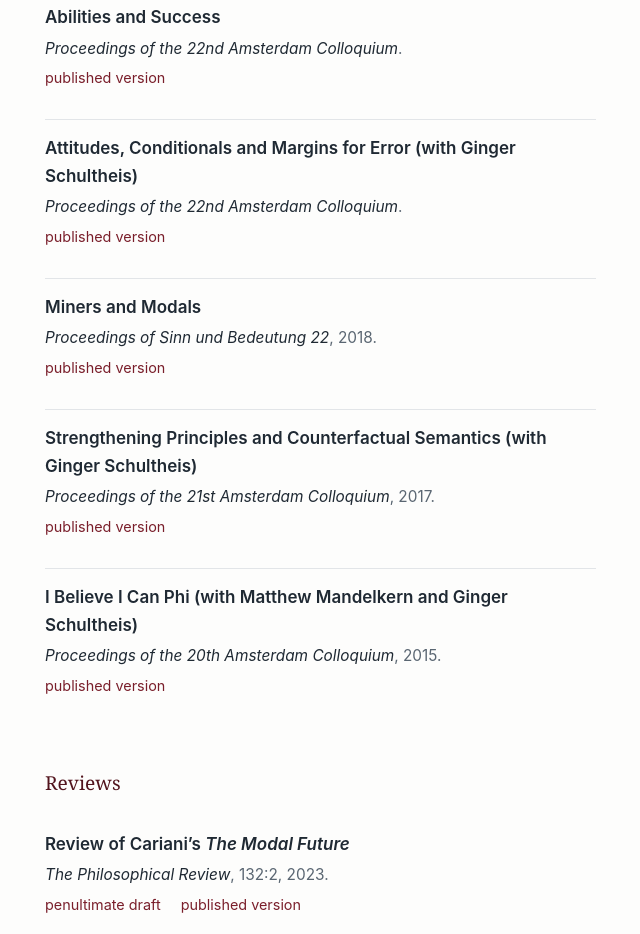
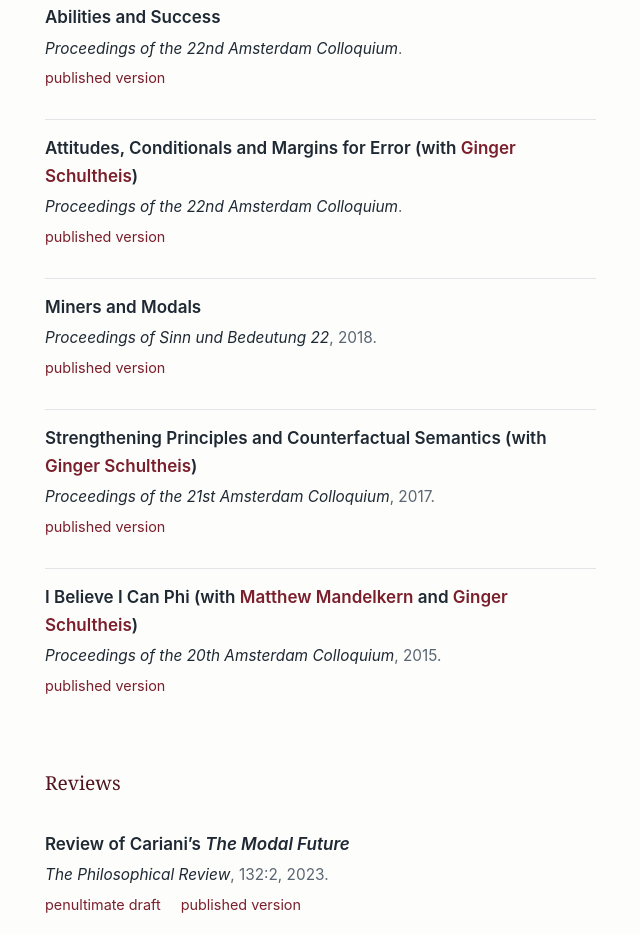
Before and after one commit to boylanda/boylanda.github.io, a plain HTML site: page research.html in a window 1280 px wide. Shown: the part 1856-2790 px from the top of the page, without its empty margins (89-729 px from the left). Drawn offline with Linux system fonts and the light colour scheme.

Commit message:
Update Mandelkern's homepage link to mmandelkern.github.io
Also restores coauthor links on the proceedings entries that the
original Weebly page had but the migration dropped, and switches the
one remaining http:// coauthor link to https.

```diff
--- a/research.html
+++ b/research.html
@@ -32,7 +32,7 @@
     <h2>Journal Articles</h2>
 
     <div class="pub">
-      <p class="pub-title">Ability and Actuality (with <a href="http://gingerschultheis.com" target="_blank" rel="noopener">Ginger Schultheis</a>)</p>
+      <p class="pub-title">Ability and Actuality (with <a href="https://www.gingerschultheis.com/" target="_blank" rel="noopener">Ginger Schultheis</a>)</p>
       <p class="pub-meta"><em>Philosophical Perspectives</em>, forthcoming.</p>
       <p class="pub-links"><a href="https://www.gingerschultheis.com/uploads/8/2/5/7/82578678/2025_final.pdf" target="_blank">penultimate draft</a></p>
     </div>
@@ -80,7 +80,7 @@
     </div>
 
     <div class="pub">
-      <p class="pub-title">Agentive Modals (with <a href="http://mandelkern.hosting.nyu.edu/" target="_blank" rel="noopener">Matthew Mandelkern</a> and <a href="https://www.gingerschultheis.com/" target="_blank" rel="noopener">Ginger Schultheis</a>)</p>
+      <p class="pub-title">Agentive Modals (with <a href="https://mmandelkern.github.io/" target="_blank" rel="noopener">Matthew Mandelkern</a> and <a href="https://www.gingerschultheis.com/" target="_blank" rel="noopener">Ginger Schultheis</a>)</p>
       <p class="pub-meta"><em>The Philosophical Review</em>, 126:3, 2017.</p>
       <p class="pub-links"><a href="https://philpapers.org/archive/MANAM.pdf" target="_blank">penultimate draft</a></p>
     </div>
@@ -108,7 +108,7 @@
     </div>
 
     <div class="pub">
-      <p class="pub-title">Attitudes, Conditionals and Margins for Error (with Ginger Schultheis)</p>
+      <p class="pub-title">Attitudes, Conditionals and Margins for Error (with <a href="https://www.gingerschultheis.com/" target="_blank" rel="noopener">Ginger Schultheis</a>)</p>
       <p class="pub-meta"><em>Proceedings of the 22nd Amsterdam Colloquium</em>.</p>
       <p class="pub-links"><a href="files/ac_proceedings_paper.pdf" target="_blank">published version</a></p>
     </div>
@@ -120,13 +120,13 @@
     </div>
 
     <div class="pub">
-      <p class="pub-title">Strengthening Principles and Counterfactual Semantics (with Ginger Schultheis)</p>
+      <p class="pub-title">Strengthening Principles and Counterfactual Semantics (with <a href="https://www.gingerschultheis.com/" target="_blank" rel="noopener">Ginger Schultheis</a>)</p>
       <p class="pub-meta"><em>Proceedings of the 21st Amsterdam Colloquium</em>, 2017.</p>
       <p class="pub-links"><a href="files/amsterdam.pdf" target="_blank">published version</a></p>
     </div>
 
     <div class="pub">
-      <p class="pub-title">I Believe I Can Phi (with Matthew Mandelkern and Ginger Schultheis)</p>
+      <p class="pub-title">I Believe I Can Phi (with <a href="https://mmandelkern.github.io/" target="_blank" rel="noopener">Matthew Mandelkern</a> and <a href="https://www.gingerschultheis.com/" target="_blank" rel="noopener">Ginger Schultheis</a>)</p>
       <p class="pub-meta"><em>Proceedings of the 20th Amsterdam Colloquium</em>, 2015.</p>
       <p class="pub-links"><a href="files/i_believe_i_can_phi_ac20_final.pdf" target="_blank">published version</a></p>
     </div>
```
